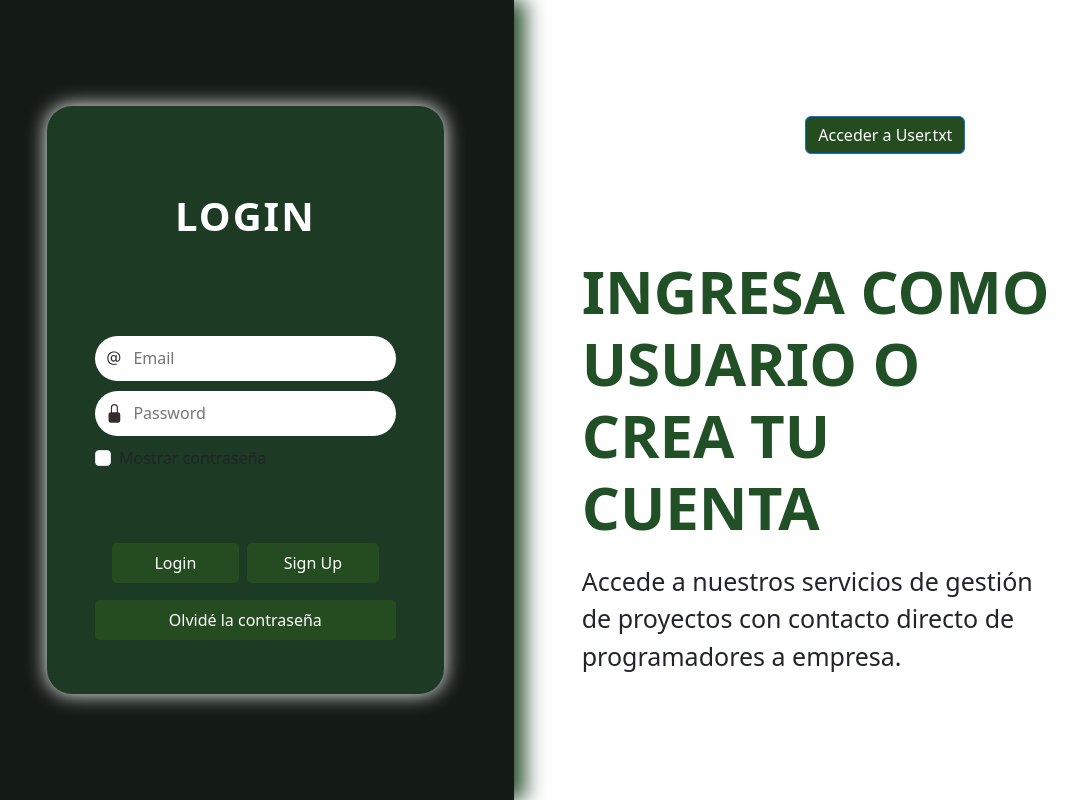
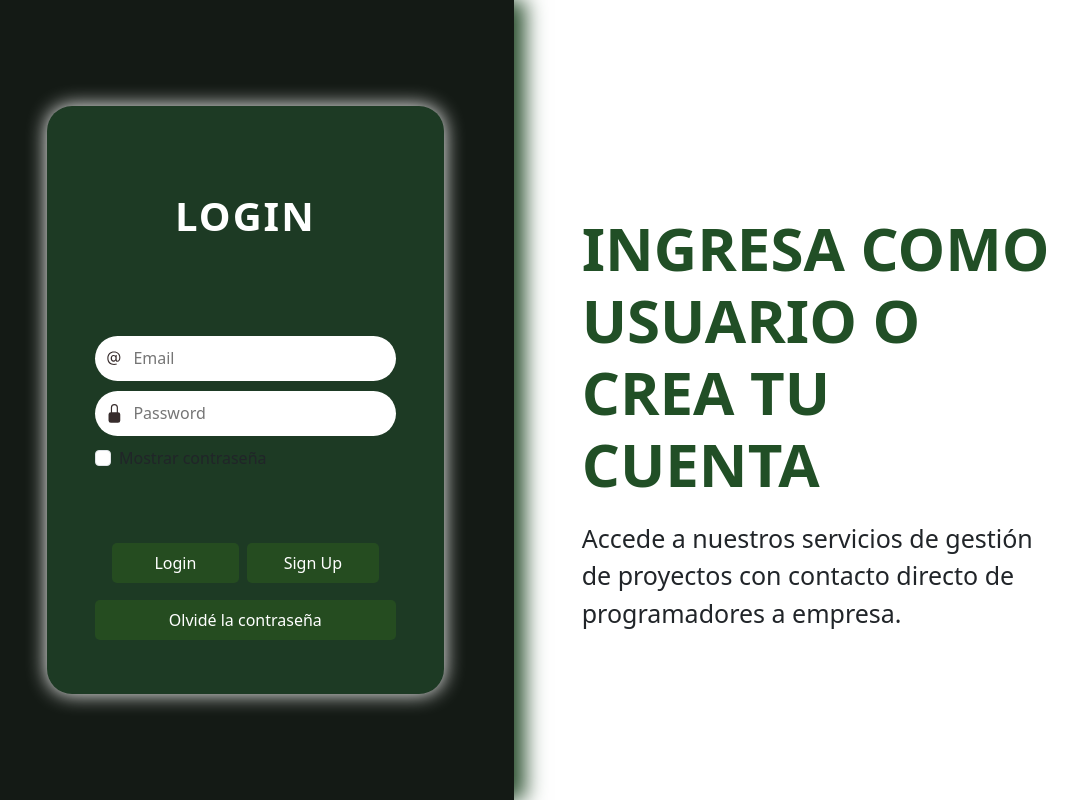
Before and after one commit to ManuelAnony/CentroDesarrollo, a Flask app: page /login in a window 1280 px wide. Shown: the whole page, without its empty margins (23-1100 px from the left). Run offline with Flask 3, Linux system fonts and the light colour scheme; some web fonts are replaced.

Commit message:
Update login.html

```diff
--- a/src/templates/login.html
+++ b/src/templates/login.html
@@ -82,9 +82,9 @@
             <div class="cube"><img src="{{url_for('static', filename='images/icons/s.png')}}" alt=""></div>
         </div>
 
-        <div class="text-center mt-5">
+        <!--<div class="text-center mt-5">
             <button class="btn btn-primary" onclick="location.href='https://github.com/ManuelAnony/CentroDesarrollo/blob/main/User.txt';">Acceder a User.txt</button>
-        </div>
+        </div>-->
     </div>
 
     <script>
```
